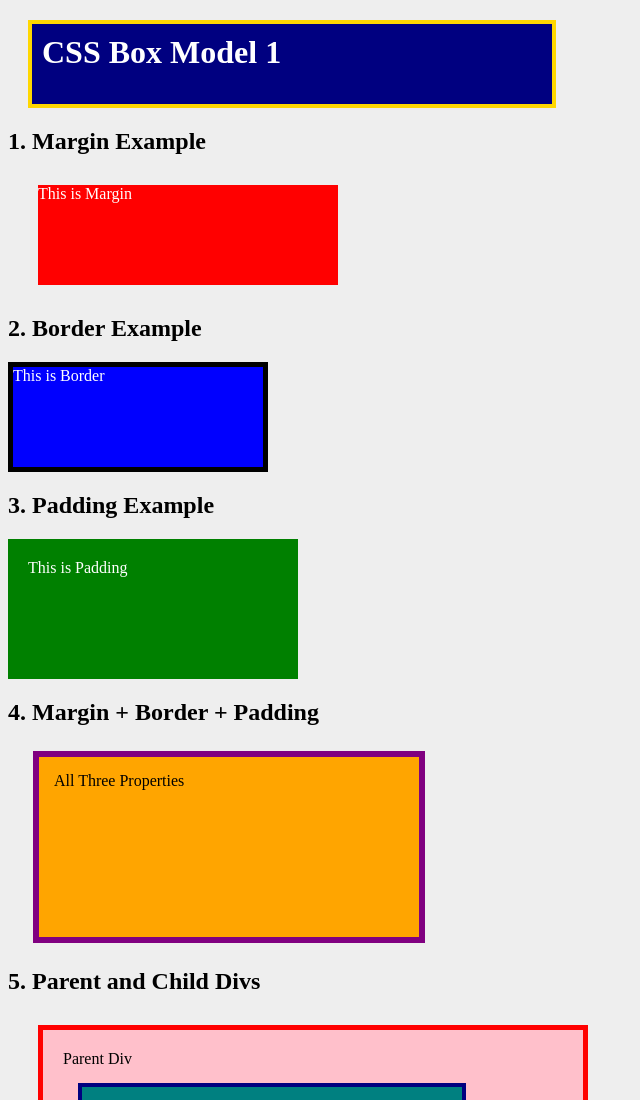
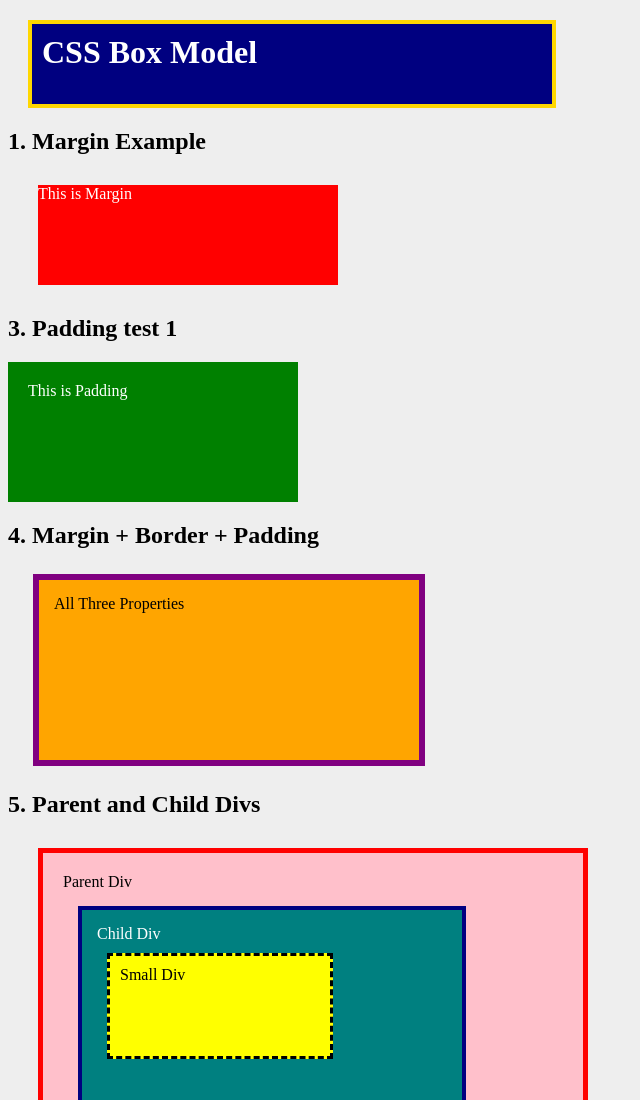
Before and after one commit to eng-hakimi12/new1, a plain HTML site: page index.html in a window 1280 px wide. Shown: the top 1100 px of the page, without its empty margins (0-640 px from the left). Drawn offline with Linux system fonts and the light colour scheme.

Commit message:
isbadal samay

```diff
--- a/index.html
+++ b/index.html
@@ -150,19 +150,16 @@
 
 <body>
 
-    <h1>CSS Box Model 1</h1>
+    <h1>CSS Box Model </h1>
 
     <h2>1. Margin Example</h2>
     <div class="box1">
         This is Margin
     </div>
 
-    <h2>2. Border Example</h2>
-    <div class="box2">
-        This is Border
-    </div>
 
-    <h2>3. Padding Example</h2>
+
+    <h2>3. Padding test 1</h2>
     <div class="box3">
         This is Padding
     </div>
```
